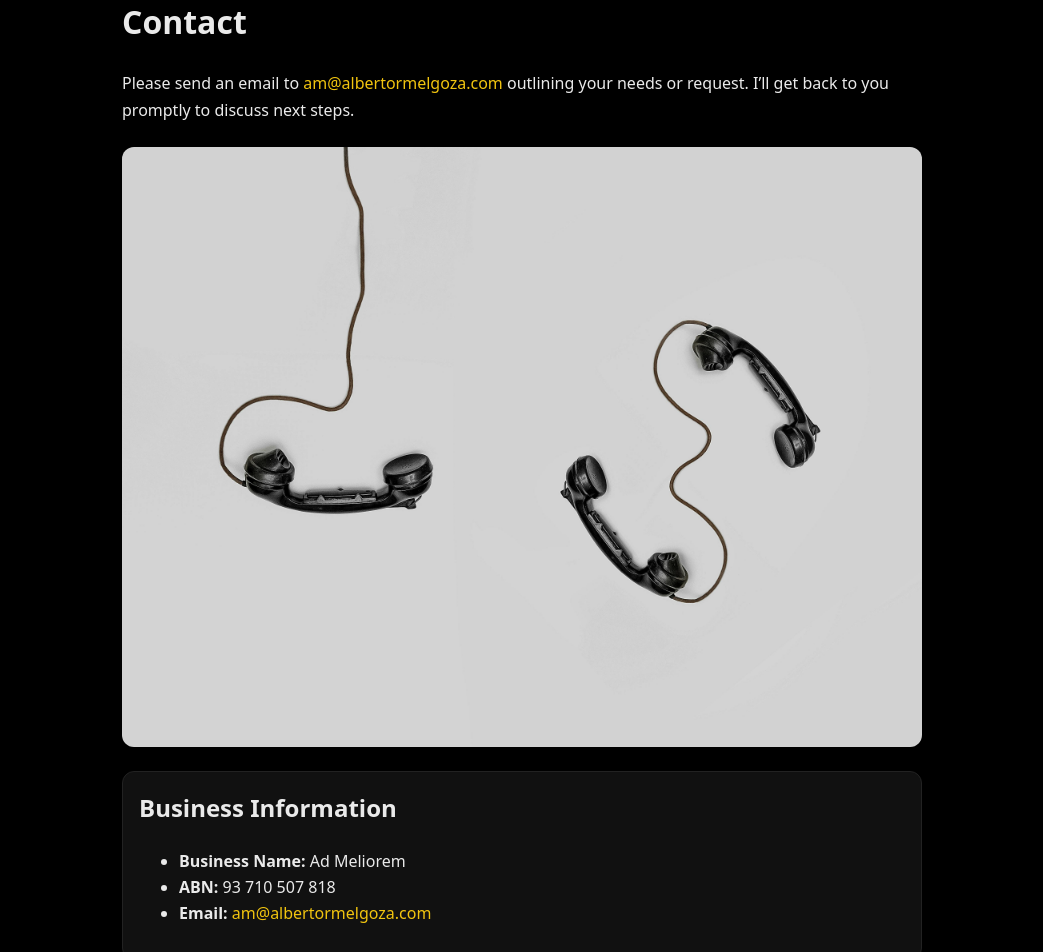
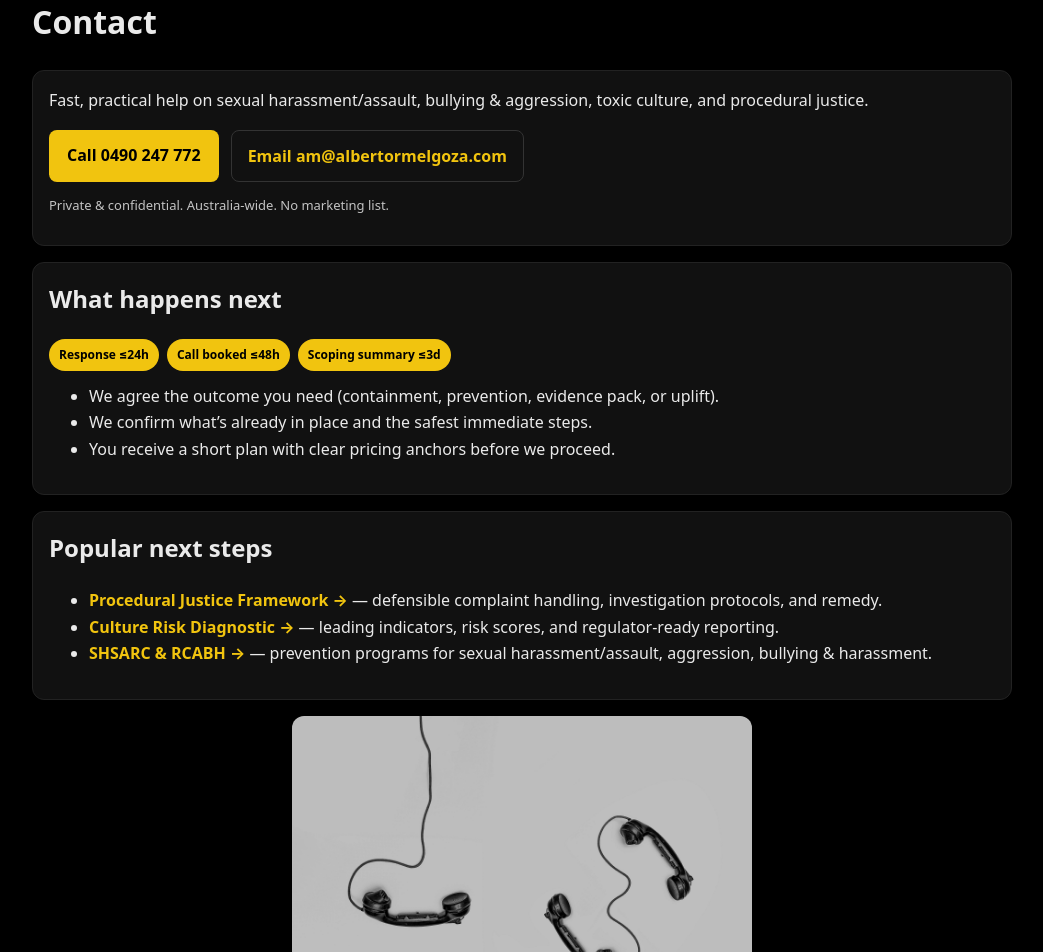
Before and after one commit to AlbertoRMelgoza/AdMeliorem, a Next.js app: page /contact in a window 1280 px wide. Shown: the part 80-1032 px from the top of the page, without its empty margins (118-1161 px from the left). Built offline with nearby package versions, Linux system fonts and the light colour scheme.

Commit message:
Update page.tsx

```diff
--- a/app/contact/page.tsx
+++ b/app/contact/page.tsx
@@ -1,45 +1,168 @@
+// app/contact/page.tsx  (SERVER component — no "use client")
 import Image from "next/image";
 import type { CSSProperties } from "react";
-import styles from "./Contact.module.css"; // <-- add this
+import styles from "./Contact.module.css";
 
 export const metadata = {
   title: "Contact — Ad Meliorem",
-  description: "Contact details, disclaimer, and business information for Ad Meliorem.",
+  description:
+    "Contact details, fast response standards, and business information for Ad Meliorem.",
 };
 
 export default function ContactPage() {
-  const wrap: CSSProperties = { maxWidth: 800, margin: "28px auto", padding: "0 16px", lineHeight: 1.65 };
-  const card: CSSProperties = { background: "#111", border: "1px solid #222", borderRadius: 12, padding: 16, marginTop: 24 };
+  const wrap: CSSProperties = {
+    maxWidth: 980,
+    margin: "28px auto",
+    padding: "0 16px",
+    lineHeight: 1.65,
+  };
+  const section: CSSProperties = {
+    background: "#111",
+    border: "1px solid #222",
+    borderRadius: 12,
+    padding: 16,
+    marginTop: 16,
+  };
+  const chipRow: CSSProperties = {
+    display: "flex",
+    flexWrap: "wrap",
+    gap: 8,
+    marginTop: 8,
+  };
+  const chip: CSSProperties = {
+    display: "inline-block",
+    background: "#f1c40f",
+    color: "#000",
+    borderRadius: 9999,
+    padding: "6px 10px",
+    fontWeight: 800,
+    fontSize: 12,
+  };
+  const cta: CSSProperties = {
+    display: "inline-block",
+    background: "#f1c40f",
+    color: "#000",
+    padding: "12px 18px",
+    borderRadius: 8,
+    fontWeight: 700,
+    textDecoration: "none",
+  };
+  const ghost: CSSProperties = {
+    display: "inline-block",
+    color: "#f1c40f",
+    padding: "12px 16px",
+    border: "1px solid #333",
+    borderRadius: 8,
+    fontWeight: 700,
+    textDecoration: "none",
+  };
+  const small: CSSProperties = { fontSize: 13, opacity: 0.82 };
+
+  const mailto =
+    "mailto:am@albertormelgoza.com" +
+    "?subject=" +
+    encodeURIComponent("Confidential consult request") +
+    "&body=" +
+    encodeURIComponent(
+      [
+        "Hi Alberto,",
+        "",
+        "I'd like a brief confidential consult.",
+        "",
+        "• Name:",
+        "• Organisation:",
+        "• Phone:",
+        "• Topic (e.g., harassment, bullying, toxic culture, investigations):",
+        "",
+        "Thank you.",
+      ].join("\n"),
+    );
 
   return (
     <main style={wrap}>
       <h1 style={{ marginTop: 0 }}>Contact</h1>
-      <p>
-        Please send an email to{" "}
-        <a className={styles.mailto} href="mailto:am@albertormelgoza.com">
-          am@albertormelgoza.com
-        </a>{" "}
-        outlining your needs or request. I’ll get back to you promptly to discuss next steps.
-      </p>
 
-      {/* AdMeliorem\public\Images\contact.jpg */}
-      <div style={{ display: "flex", justifyContent: "center", margin: "24px 0" }}>
-        <Image
-          src="/Images/contact.jpg" // make sure this is at public/images/contact.jpg
-          alt="Contact Ad Meliorem"
-          width={800}
-          height={400}
-          style={{ borderRadius: 12, width: "100%", height: "auto", maxWidth: 800 }}
-          sizes="(max-width: 840px) 100vw, 800px"
-        />
+      {/* Phone-first CTA */}
+      <section style={section}>
+        <p style={{ marginTop: 0 }}>
+          Fast, practical help on sexual harassment/assault, bullying & aggression, toxic culture, and procedural justice.
+        </p>
+        <div style={{ display: "flex", gap: 12, flexWrap: "wrap" }}>
+          <a href="tel:+61490247772" style={cta} aria-label="Call Alberto on 0490 247 772">
+            Call 0490 247 772
+          </a>
+          <a className={styles.mailto} href={mailto} style={ghost} aria-label="Email Alberto">
+            Email am@albertormelgoza.com
+          </a>
+        </div>
+        <p style={small}>Private & confidential. Australia-wide. No marketing list.</p>
+      </section>
+
+      {/* What happens next */}
+      <section style={section}>
+        <h2 style={{ marginTop: 0 }}>What happens next</h2>
+        <div style={chipRow}>
+          <span style={chip}>Response ≤24h</span>
+          <span style={chip}>Call booked ≤48h</span>
+          <span style={chip}>Scoping summary ≤3d</span>
+        </div>
+        <ul style={{ marginTop: 12 }}>
+          <li>We agree the outcome you need (containment, prevention, evidence pack, or uplift).</li>
+          <li>We confirm what’s already in place and the safest immediate steps.</li>
+          <li>You receive a short plan with clear pricing anchors before we proceed.</li>
+        </ul>
+      </section>
+
+      {/* Popular next steps */}
+      <section style={section}>
+        <h2 style={{ marginTop: 0 }}>Popular next steps</h2>
+        <ul>
+          <li>
+            <a href="/products/procedural-justice-framework" style={{ color: "#f1c40f", textDecoration: "none", fontWeight: 700 }}>
+              Procedural Justice Framework →
+            </a>{" "}
+            — defensible complaint handling, investigation protocols, and remedy.
+          </li>
+          <li>
+            <a href="/products/culture-risk-diagnostic" style={{ color: "#f1c40f", textDecoration: "none", fontWeight: 700 }}>
+              Culture Risk Diagnostic →
+            </a>{" "}
+            — leading indicators, risk scores, and regulator-ready reporting.
+          </li>
+          <li>
+            <a href="/products/shsarc-rcabh" style={{ color: "#f1c40f", textDecoration: "none", fontWeight: 700 }}>
+              SHSARC & RCABH →
+            </a>{" "}
+            — prevention programs for sexual harassment/assault, aggression, bullying & harassment.
+          </li>
+        </ul>
+      </section>
+
+      {/* Smaller, de-emphasised image */}
+      <div style={{ display: "flex", justifyContent: "center", margin: "16px 0" }}>
+        <div style={{ borderRadius: 12, overflow: "hidden", maxWidth: 460, width: "100%", filter: "grayscale(100%)", opacity: 0.9 }}>
+          <Image
+            src="/Images/contact.jpg"
+            alt=""
+            width={460}
+            height={260}
+            sizes="(max-width: 460px) 100vw, 460px"
+            style={{ display: "block", width: "100%", height: "auto" }}
+            priority
+          />
+        </div>
       </div>
 
       {/* Business info */}
-      <section style={card}>
-        <h2 style={{ marginTop: 0 }}>Business Information</h2>
+      <section style={section}>
+        <h2 style={{ marginTop: 0 }}>Business information</h2>
         <ul>
-          <li><strong>Business Name:</strong> Ad Meliorem</li>
-          <li><strong>ABN:</strong> 93 710 507 818</li>
+          <li>
+            <strong>Business name:</strong> Ad Meliorem
+          </li>
+          <li>
+            <strong>ABN:</strong> 93&nbsp;710&nbsp;507&nbsp;818
+          </li>
           <li>
             <strong>Email:</strong>{" "}
             <a className={styles.mailto} href="mailto:am@albertormelgoza.com">
@@ -49,18 +172,25 @@ export default function ContactPage() {
         </ul>
       </section>
 
+      {/* Trust / privacy snippet */}
+      <section style={section}>
+        <h2 style={{ marginTop: 0 }}>Trust & privacy</h2>
+        <p style={{ marginTop: 8 }}>
+          I operate to regulator expectations and respect confidentiality. Where surveys are involved, data collection uses{" "}
+          <strong>Alchemer</strong> (SOC 2 / ISO 27001; AES-256 at rest, TLS in transit). Anonymous reporting and minimum subgroup sizes are enforced.
+        </p>
+      </section>
+
       {/* Disclaimer */}
-      <section style={card}>
+      <section style={section}>
         <h2 style={{ marginTop: 0 }}>Disclaimer</h2>
         <p>
-          The information provided by Ad Meliorem is for general educational and advisory purposes only. It does not
-          constitute legal, financial, or medical advice and should not be relied upon as a substitute for independent
-          professional consultation.
+          The information provided by Ad Meliorem is for general educational and advisory purposes only. It does not constitute legal, financial,
+          or medical advice and should not be relied upon as a substitute for independent professional consultation.
         </p>
         <p>
-          While all care is taken to ensure accuracy, Ad Meliorem makes no warranties as to the completeness or suitability
-          of this information for your specific circumstances. Ultimate responsibility for decisions remains with you and
-          your organisation.
+          While all care is taken to ensure accuracy, Ad Meliorem makes no warranties as to the completeness or suitability of this information
+          for your specific circumstances. Ultimate responsibility for decisions remains with you and your organisation.
         </p>
       </section>
     </main>
```
